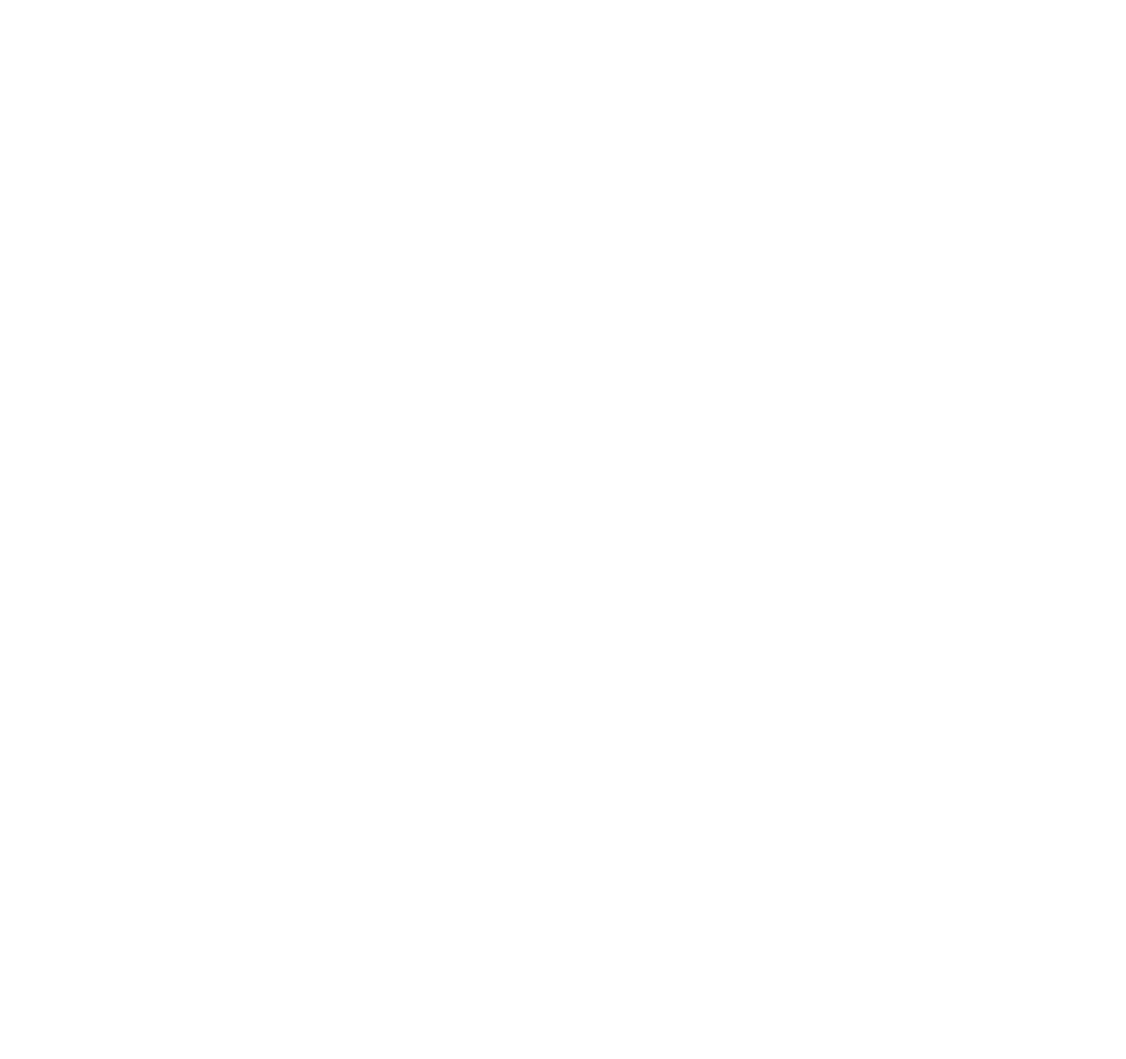
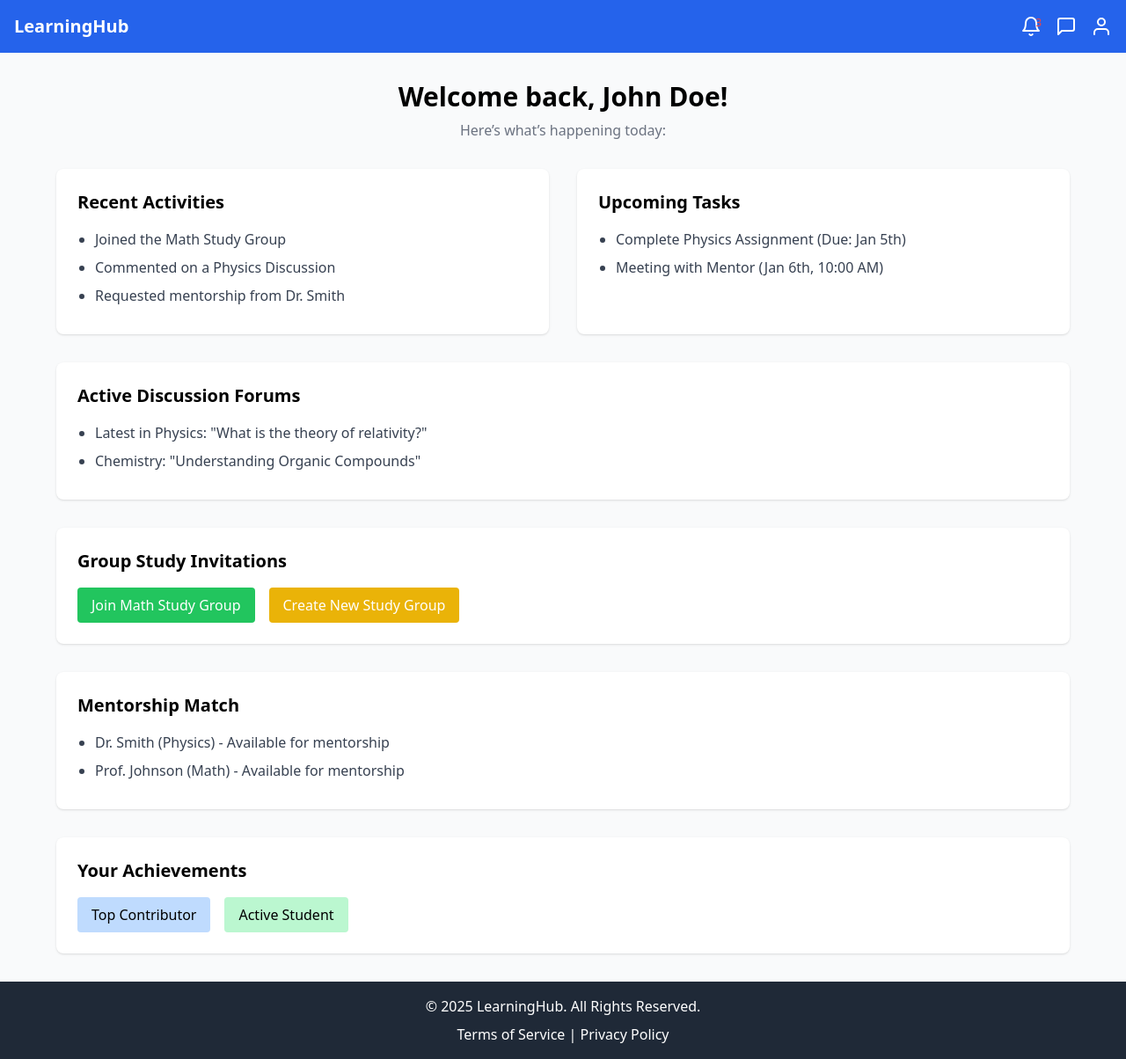
Before and after one commit to trevourpeter/social-learning-project, a React (Create React App) app: page /home in a window 1280 px wide. Before the commit this address had no page. Shown: the whole page at 88% size. Before the commit the page ends 800 px from the top, so only its background shows below. Built offline with nearby package versions, Linux system fonts and the light colour scheme.

Commit message:
added home page

```diff
--- a/src/App.jsx
+++ b/src/App.jsx
@@ -1,6 +1,7 @@
 import { BrowserRouter as Router, Route, Routes } from "react-router-dom";
 import Login from "./pages/Login";
 import Register from "./pages/Register";
+import HomePage from "./pages/Home";
 
 function App() {
   return (
@@ -8,6 +9,7 @@
         <Routes>
           <Route exact path="/" element={<Login/>} />
           <Route exact path="/register" element={<Register/>} />
+          <Route exact path="/home" element={<HomePage/>} />
         </Routes>
     </Router>
   );
--- /dev/null
+++ b/src/pages/Home.jsx
@@ -0,0 +1,117 @@
+import React from 'react';
+import { FiBell, FiUser, FiMessageSquare } from 'react-icons/fi';
+
+const HomePage = () => {
+  const userName = "John Doe"; // For now, using a hardcoded name
+  const recentActivities = [
+    "Joined the Math Study Group",
+    "Commented on a Physics Discussion",
+    "Requested mentorship from Dr. Smith"
+  ];
+
+  const upcomingTasks = [
+    "Complete Physics Assignment (Due: Jan 5th)",
+    "Meeting with Mentor (Jan 6th, 10:00 AM)"
+  ];
+
+  return (
+    <div className="bg-gray-50 h-full">
+
+      {/* Top Navigation Bar */}
+      <div className="bg-blue-600 text-white p-4 flex items-center justify-between">
+        <h1 className="text-xl font-bold">LearningHub</h1>
+        <div className="flex space-x-4">
+          <button className="relative">
+            <FiBell size={24} />
+            <span className="absolute top-0 right-0 text-xs text-red-500">3</span>
+          </button>
+          <button>
+            <FiMessageSquare size={24} />
+          </button>
+          <button>
+            <FiUser size={24} />
+          </button>
+        </div>
+      </div>
+
+      {/* Welcome Message */}
+      <div className="text-center py-8">
+        <h2 className="text-3xl font-semibold">Welcome back, {userName}!</h2>
+        <p className="text-gray-500 mt-2">Here’s what’s happening today:</p>
+      </div>
+
+      {/* Main Dashboard */}
+      <div className="mx-4 md:mx-16">
+        <div className="grid grid-cols-1 md:grid-cols-2 gap-8">
+
+          {/* Recent Activities */}
+          <div className="bg-white shadow rounded-lg p-6">
+            <h3 className="text-xl font-semibold mb-4">Recent Activities</h3>
+            <ul className="list-disc pl-5">
+              {recentActivities.map((activity, index) => (
+                <li key={index} className="text-gray-700 mb-2">{activity}</li>
+              ))}
+            </ul>
+          </div>
+
+          {/* Upcoming Tasks */}
+          <div className="bg-white shadow rounded-lg p-6">
+            <h3 className="text-xl font-semibold mb-4">Upcoming Tasks</h3>
+            <ul className="list-disc pl-5">
+              {upcomingTasks.map((task, index) => (
+                <li key={index} className="text-gray-700 mb-2">{task}</li>
+              ))}
+            </ul>
+          </div>
+        </div>
+
+        {/* Discussion Forum Highlights */}
+        <div className="mt-8 bg-white shadow rounded-lg p-6">
+          <h3 className="text-xl font-semibold mb-4">Active Discussion Forums</h3>
+          <ul className="list-disc pl-5">
+            <li className="text-gray-700 mb-2">Latest in Physics: "What is the theory of relativity?"</li>
+            <li className="text-gray-700 mb-2">Chemistry: "Understanding Organic Compounds"</li>
+          </ul>
+        </div>
+
+        {/* Group Study Invitations */}
+        <div className="mt-8 bg-white shadow rounded-lg p-6">
+          <h3 className="text-xl font-semibold mb-4">Group Study Invitations</h3>
+          <div className="flex space-x-4">
+            <button className="bg-green-500 text-white px-4 py-2 rounded">Join Math Study Group</button>
+            <button className="bg-yellow-500 text-white px-4 py-2 rounded">Create New Study Group</button>
+          </div>
+        </div>
+
+        {/* Mentorship Match */}
+        <div className="mt-8 bg-white shadow rounded-lg p-6">
+          <h3 className="text-xl font-semibold mb-4">Mentorship Match</h3>
+          <ul className="list-disc pl-5">
+            <li className="text-gray-700 mb-2">Dr. Smith (Physics) - Available for mentorship</li>
+            <li className="text-gray-700 mb-2">Prof. Johnson (Math) - Available for mentorship</li>
+          </ul>
+        </div>
+
+        {/* Gamification - Badges */}
+        <div className="mt-8 bg-white shadow rounded-lg p-6">
+          <h3 className="text-xl font-semibold mb-4">Your Achievements</h3>
+          <div className="flex space-x-4">
+            <div className="bg-blue-200 px-4 py-2 rounded">Top Contributor</div>
+            <div className="bg-green-200 px-4 py-2 rounded">Active Student</div>
+          </div>
+        </div>
+      </div>
+
+      {/* Footer */}
+      <footer className="bg-gray-800 text-white text-center py-4 mt-8">
+        <p>© 2025 LearningHub. All Rights Reserved.</p>
+        <p className="mt-2">
+          <a href="/terms" className="hover:underline">Terms of Service</a> |{" "}
+          <a href="/privacy" className="hover:underline">Privacy Policy</a>
+        </p>
+      </footer>
+    </div>
+  );
+};
+
+export default HomePage;
--- a/src/pages/Login.jsx
+++ b/src/pages/Login.jsx
@@ -1,8 +1,12 @@
 // src/pages/Login.js
 import React from "react";
 import { FcGoogle } from "react-icons/fc";
+import { useNavigate } from "react-router-dom";
 
 const Login = () => {
+
+    const nav = useNavigate();
+
   return (
     <div className="flex items-center justify-center h-screen bg-gray-100">
       <div className="w-full max-w-md bg-white shadow-lg rounded-lg p-8">
@@ -30,7 +34,7 @@
         </div>
 
         {/* Login Button */}
-        <button className="w-full bg-blue-500 text-white py-2 px-4 rounded hover:bg-blue-600 transition">
+        <button onClick={() => nav("/home")} className="w-full bg-blue-500 text-white py-2 px-4 rounded hover:bg-blue-600 transition">
           Login
         </button>
 
```
